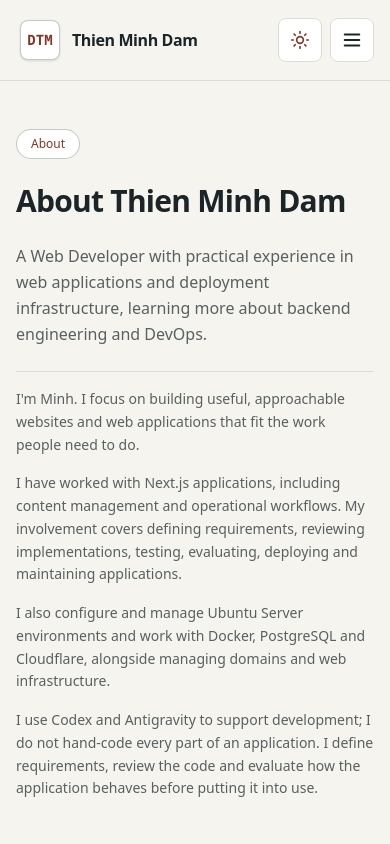
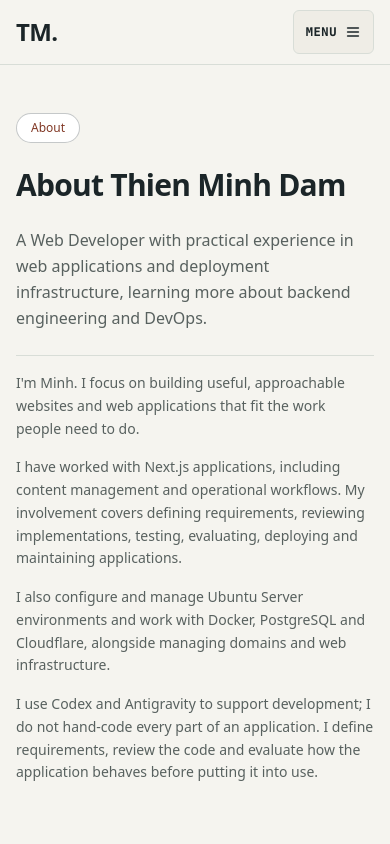
Before and after one commit to thminh176/minh-portforlio, a Next.js app: page /en/about/ in a window 390 px wide. Shown: the top 844 px of the page. Built offline with nearby package versions, Linux system fonts and the light colour scheme; a web font is replaced by a local one.

Commit message:
feat(nav): implement V2 mobile header and accessible collapsible menu (U03)

```diff
--- a/src/components/Header.tsx
+++ b/src/components/Header.tsx
@@ -2,7 +2,6 @@
 
 import { useState, useEffect, useRef } from 'react';
 import Link from 'next/link';
-import ThemeToggle from './ThemeToggle';
 import { getDictionary } from '@/i18n';
 import { profileConfig } from '@/config/profile';
 
@@ -43,31 +42,40 @@ export default function Header({ locale, activeRoute = 'home' }: HeaderProps) {
     return () => window.removeEventListener('keydown', handleKeyDown);
   }, [mobileMenuOpen]);
 
+  // Close mobile menu on window resize to desktop breakpoint (>= 1024px)
+  useEffect(() => {
+    const handleResize = () => {
+      if (window.innerWidth >= 1024 && mobileMenuOpen) {
+        setMobileMenuOpen(false);
+      }
+    };
+    window.addEventListener('resize', handleResize);
+    return () => window.removeEventListener('resize', handleResize);
+  }, [mobileMenuOpen]);
+
   return (
-    <header className="sticky top-0 z-40 w-full backdrop-blur-md bg-[var(--bg-primary)]/85 border-b border-[var(--border-subtle)] transition-colors lg:fixed lg:inset-y-0 lg:left-0 lg:z-30 lg:w-64 lg:h-screen lg:overflow-y-auto lg:border-b-0 lg:border-r lg:border-[#263539] lg:bg-[var(--color-dark)] lg:text-[var(--color-dark-copy)]">
+    <header className="sticky top-0 z-40 w-full bg-[var(--color-paper)]/95 backdrop-blur-sm border-b border-[var(--color-border)] transition-colors lg:fixed lg:inset-y-0 lg:left-0 lg:z-30 lg:w-64 lg:h-screen lg:overflow-y-auto lg:border-b-0 lg:border-r lg:border-[#263539] lg:bg-[var(--color-dark)] lg:text-[var(--color-dark-copy)] lg:backdrop-blur-none">
       {/* =========================================================================
           Mobile / Tablet Top Bar (< lg: 0px – 1023px)
-          Preserved for U03; minimal breakpoint bridge to lg:
+          Restrained paper/ink topbar with authentic TM identity & accessible MENU
           ========================================================================= */}
-      <div className="lg:hidden max-w-5xl mx-auto px-4 sm:px-8 h-20 flex items-center justify-between">
-        {/* Mobile Logo / Monogram */}
+      <div className="lg:hidden max-w-5xl mx-auto px-4 sm:px-6 h-16 flex items-center justify-between gap-3">
+        {/* Mobile Logotype / Authentic Identity */}
         <Link
           href={`/${locale}/`}
-          className="flex items-center gap-3 group rounded-lg focus-visible:outline-none focus-visible:ring-2 focus-visible:ring-[var(--focus-ring)] p-1"
+          className="flex items-center gap-2 group rounded-md p-1 -m-1 focus-visible:outline-none focus-visible:ring-2 focus-visible:ring-[var(--focus-ring)]"
           aria-label={`${name} — ${dict.common.home}`}
         >
-          <div className="w-10 h-10 rounded-lg bg-[var(--bg-surface)] border border-[var(--border-strong)] flex items-center justify-center font-mono font-bold text-sm text-[var(--accent-primary)] group-hover:border-[var(--accent-primary)] transition-colors shadow-sm">
-            DTM
-          </div>
-          <span className="font-semibold text-base sm:text-lg tracking-tight text-[var(--text-primary)]">
+          <span className="font-display font-bold text-2xl tracking-tight text-[var(--color-ink)] group-hover:text-[var(--color-brick-deep)] transition-colors">
+            TM.
+          </span>
+          <span className="sr-only sm:not-sr-only sm:font-display sm:font-medium sm:text-sm sm:text-[var(--color-muted)] sm:tracking-tight sm:pl-2 sm:border-l sm:border-[var(--color-border)]">
             {name}
           </span>
         </Link>
 
-        {/* Mobile Action Controls (Preserved for U03 cleanup) */}
-        <div className="flex items-center gap-2">
-          <ThemeToggle locale={locale} />
-
+        {/* Mobile Action Controls: Accessible Menu Trigger matching Figma node 12:2 */}
+        <div className="flex items-center gap-2 shrink-0">
           <button
             ref={menuTriggerRef}
             type="button"
@@ -75,15 +83,16 @@ export default function Header({ locale, activeRoute = 'home' }: HeaderProps) {
             aria-expanded={mobileMenuOpen}
             aria-controls="mobile-navigation"
             aria-label={mobileMenuOpen ? dict.common.closeMenu : dict.common.openMenu}
-            className="w-11 h-11 min-w-[44px] min-h-[44px] flex items-center justify-center rounded-lg border border-[var(--border-subtle)] bg-[var(--bg-surface)] text-[var(--text-primary)] hover:bg-[var(--bg-subtle)] transition-colors cursor-pointer"
+            className="min-h-[44px] min-w-[44px] px-3 flex items-center gap-2 rounded-md font-mono text-xs font-semibold tracking-wider uppercase text-[var(--color-ink)] hover:text-[var(--color-brick-deep)] border border-[var(--color-border)] bg-[var(--color-subtle)] hover:bg-[var(--color-border)] transition-colors cursor-pointer focus-visible:outline-none focus-visible:ring-2 focus-visible:ring-[var(--focus-ring)]"
           >
+            <span>{mobileMenuOpen ? (locale === 'vi' ? 'ĐÓNG' : 'CLOSE') : 'MENU'}</span>
             {mobileMenuOpen ? (
-              <svg xmlns="http://www.w3.org/2000/svg" width="22" height="22" viewBox="0 0 24 24" fill="none" stroke="currentColor" strokeWidth="2" strokeLinecap="round" strokeLinejoin="round" aria-hidden="true">
+              <svg xmlns="http://www.w3.org/2000/svg" width="16" height="16" viewBox="0 0 24 24" fill="none" stroke="currentColor" strokeWidth="2.5" strokeLinecap="round" strokeLinejoin="round" aria-hidden="true">
                 <path d="M18 6 6 18" />
                 <path d="m6 6 12 12" />
               </svg>
             ) : (
-              <svg xmlns="http://www.w3.org/2000/svg" width="22" height="22" viewBox="0 0 24 24" fill="none" stroke="currentColor" strokeWidth="2" strokeLinecap="round" strokeLinejoin="round" aria-hidden="true">
+              <svg xmlns="http://www.w3.org/2000/svg" width="16" height="16" viewBox="0 0 24 24" fill="none" stroke="currentColor" strokeWidth="2.5" strokeLinecap="round" strokeLinejoin="round" aria-hidden="true">
                 <line x1="4" x2="20" y1="12" y2="12" />
                 <line x1="4" x2="20" y1="6" y2="6" />
                 <line x1="4" x2="20" y1="18" y2="18" />
@@ -93,21 +102,21 @@ export default function Header({ locale, activeRoute = 'home' }: HeaderProps) {
         </div>
       </div>
 
-      {/* Mobile Menu Dropdown */}
+      {/* Mobile Menu Dropdown (Collapsible Navigation) */}
       {mobileMenuOpen && (
         <div
           id="mobile-navigation"
-          className="lg:hidden border-t border-[var(--border-subtle)] bg-[var(--bg-primary)] px-6 py-6 space-y-4 shadow-xl transition-all"
+          className="lg:hidden border-t border-[var(--color-border)] bg-[var(--color-paper)] px-4 sm:px-6 py-5 space-y-4 shadow-lg transition-all"
         >
-          <nav className="flex flex-col space-y-2 text-base font-medium" aria-label={dict.common.mobileMenu}>
+          <nav className="flex flex-col space-y-1.5 text-base font-medium" aria-label={dict.common.mobileMenu}>
             <Link
               href={`/${locale}/`}
               onClick={() => setMobileMenuOpen(false)}
               aria-current={activeRoute === 'home' ? 'page' : undefined}
-              className={`min-h-[44px] flex items-center px-4 rounded-lg transition-colors ${
+              className={`min-h-[44px] flex items-center px-4 rounded-md text-sm sm:text-base font-medium transition-colors border-l-2 focus-visible:outline-none focus-visible:ring-2 focus-visible:ring-[var(--focus-ring)] ${
                 activeRoute === 'home'
-                  ? 'bg-[var(--accent-subtle)] text-[var(--accent-primary)] font-semibold'
-                  : 'text-[var(--text-secondary)] hover:bg-[var(--bg-surface)] hover:text-[var(--text-primary)]'
+                  ? 'border-[var(--color-brick)] bg-[var(--color-subtle)] text-[var(--color-brick-deep)] font-semibold'
+                  : 'border-transparent text-[var(--color-ink)] hover:bg-[var(--color-subtle)]'
               }`}
             >
               {dict.common.home}
@@ -116,10 +125,10 @@ export default function Header({ locale, activeRoute = 'home' }: HeaderProps) {
               href={`/${locale}/about/`}
               onClick={() => setMobileMenuOpen(false)}
               aria-current={activeRoute === 'about' ? 'page' : undefined}
-              className={`min-h-[44px] flex items-center px-4 rounded-lg transition-colors ${
+              className={`min-h-[44px] flex items-center px-4 rounded-md text-sm sm:text-base font-medium transition-colors border-l-2 focus-visible:outline-none focus-visible:ring-2 focus-visible:ring-[var(--focus-ring)] ${
                 activeRoute === 'about'
-                  ? 'bg-[var(--accent-subtle)] text-[var(--accent-primary)] font-semibold'
-                  : 'text-[var(--text-secondary)] hover:bg-[var(--bg-surface)] hover:text-[var(--text-primary)]'
+                  ? 'border-[var(--color-brick)] bg-[var(--color-subtle)] text-[var(--color-brick-deep)] font-semibold'
+                  : 'border-transparent text-[var(--color-ink)] hover:bg-[var(--color-subtle)]'
               }`}
             >
               {dict.common.about}
@@ -127,14 +136,14 @@ export default function Header({ locale, activeRoute = 'home' }: HeaderProps) {
             <Link
               href={`/${locale}/#contact`}
               onClick={() => setMobileMenuOpen(false)}
-              className="min-h-[44px] flex items-center px-4 rounded-lg transition-colors text-[var(--text-secondary)] hover:bg-[var(--bg-surface)] hover:text-[var(--text-primary)]"
+              className="min-h-[44px] flex items-center px-4 rounded-md text-sm sm:text-base font-medium transition-colors border-l-2 border-transparent text-[var(--color-ink)] hover:bg-[var(--color-subtle)] focus-visible:outline-none focus-visible:ring-2 focus-visible:ring-[var(--focus-ring)]"
             >
               {dict.common.contact}
             </Link>
           </nav>
 
-          <div className="pt-4 border-t border-[var(--border-subtle)] flex items-center justify-between">
-            <span className="text-xs text-[var(--text-muted)]">
+          <div className="pt-4 border-t border-[var(--color-border)] flex items-center justify-between gap-3">
+            <span className="text-xs font-mono text-[var(--color-muted)] uppercase tracking-wider">
               Language / Ngôn ngữ
             </span>
             <Link
@@ -143,7 +152,7 @@ export default function Header({ locale, activeRoute = 'home' }: HeaderProps) {
                 handleLocaleSwitch();
                 setMobileMenuOpen(false);
               }}
-              className="min-h-[44px] min-w-[44px] px-4 flex items-center justify-center rounded-lg bg-[var(--bg-surface)] text-xs font-semibold text-[var(--accent-primary)] border border-[var(--border-subtle)]"
+              className="min-h-[44px] min-w-[44px] px-4 flex items-center justify-center rounded-md bg-[var(--color-subtle)] hover:bg-[var(--color-border)] text-xs font-semibold text-[var(--color-ink)] border border-[var(--color-border)] transition-colors focus-visible:outline-none focus-visible:ring-2 focus-visible:ring-[var(--focus-ring)]"
               aria-label={dict.common.switchLanguage}
             >
               {dict.common.switchLanguage}
```
